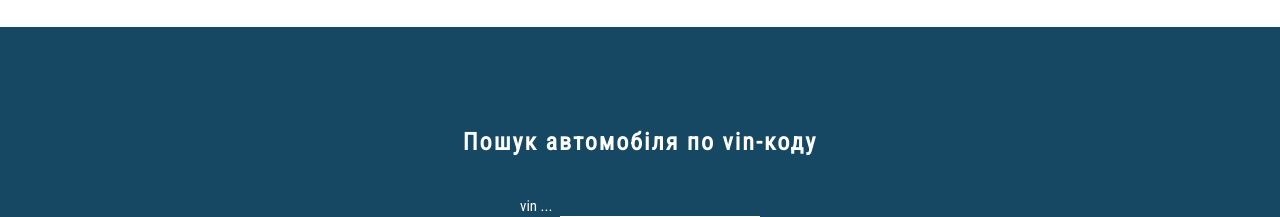
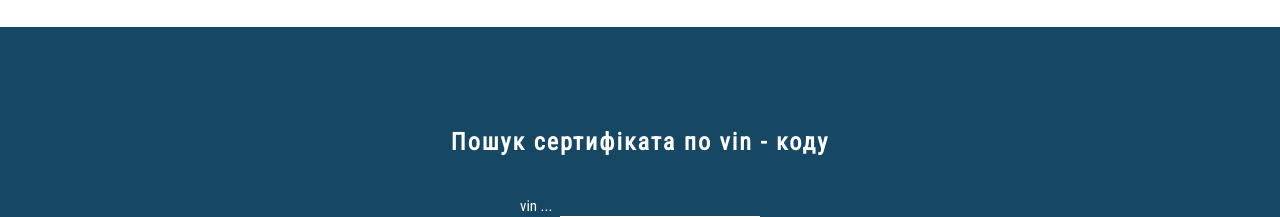
Before and after one commit to Pol9k/tksvita, a plain HTML site: page index.html in a window 1280 px wide. Shown: the part 1400-1617 px from the top of the page. Drawn offline with nearby package versions, Linux system fonts and the light colour scheme.

Commit message:
Add files via upload

```diff
--- a/index.html
+++ b/index.html
@@ -150,7 +150,7 @@
   <div class="container">
     <div class="search__inner">
       <div class="search__title">
-        <h3>Пошук автомобіля по vin-коду</h3>
+        <h3>Пошук сертифіката по vin - коду</h3>
       </div>
       <div class="search__block">
         <div class="search__button">
```
